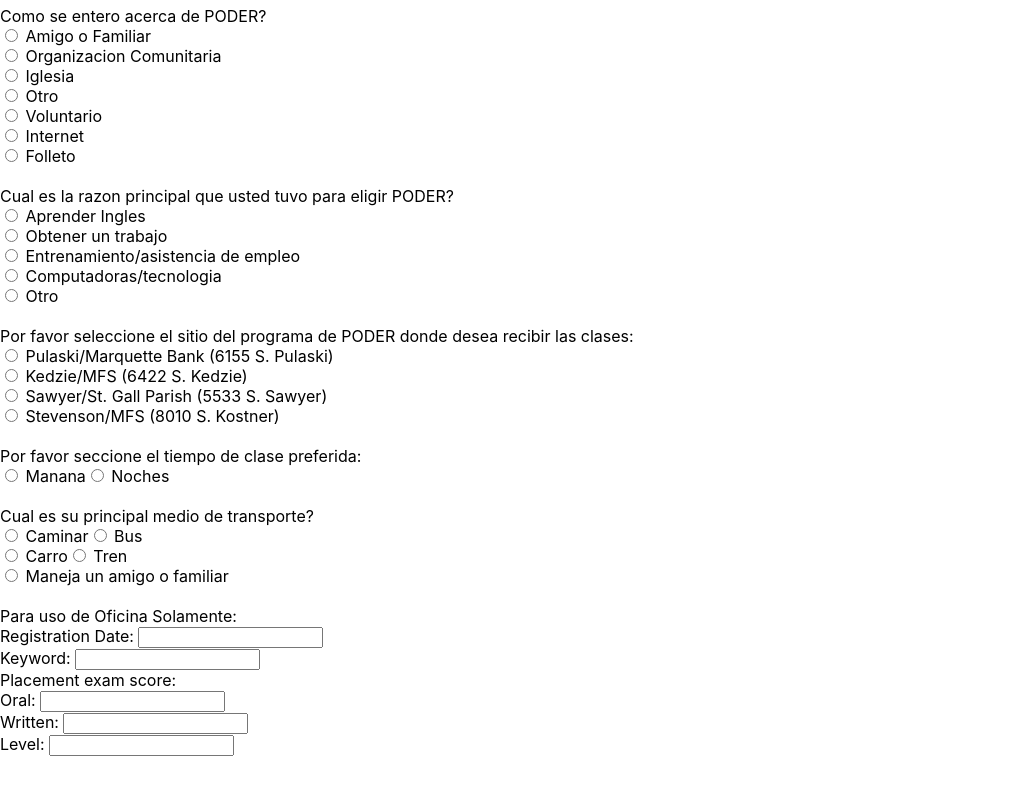
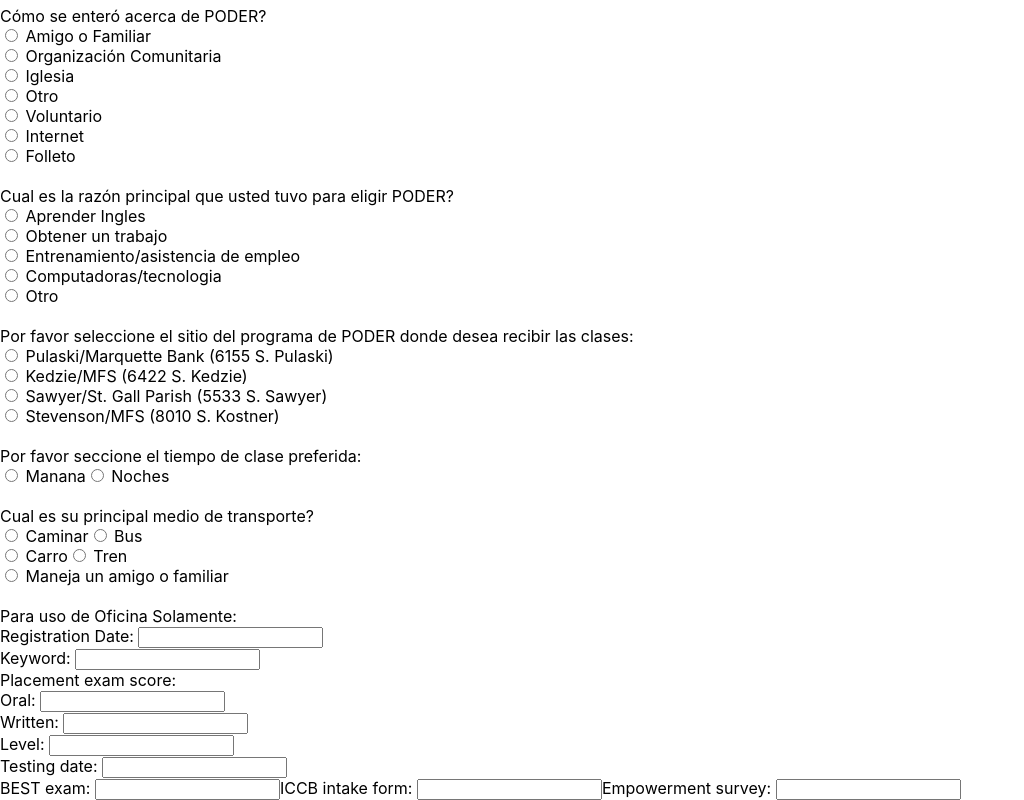
Before and after one commit to Chicago19/team-17, a React (Create React App) app in the folder my-app/: page /reg in a window 1280 px wide. Shown: the part 212-1012 px from the top of the page, without its empty margins (0-1024 px from the left). Before the commit the page ends 968 px from the top, so only its background shows below. Built offline with nearby package versions, Linux system fonts and the light colour scheme.

Commit message:
reg page 1 done

```diff
--- a/my-app/src/Reg.js
+++ b/my-app/src/Reg.js
@@ -31,16 +31,16 @@
         Nombre: <input type="text" name="name"/><br/><br/>
         Código Postal: <input type="text" name="zipcode"/><br/><br/>
         Correo Electrónico: <input type="text" name="email"/><br/><br/>
-        Como se entero acerca de PODER? <br/>
+        Cómo se enteró acerca de PODER? <br/>
         <input type="radio" name="referral" value="friendfam"/> Amigo o Familiar <br/>
-        <input type="radio" name="referral" value="community"/> Organizacion Comunitaria <br/>
+        <input type="radio" name="referral" value="community"/> Organización Comunitaria <br/>
         <input type="radio" name="referral" value="church"/> Iglesia <br/>
         <input type="radio" name="referral" value="other"/> Otro <br/>
         <input type="radio" name="referral" value="volunteer"/> Voluntario <br/>
         <input type="radio" name="referral" value="internet"/> Internet <br/>
         <input type="radio" name="referral" value="pamphlet"/> Folleto <br/>
         <br/>
-        Cual es la razon principal que usted tuvo para eligir PODER? <br/>
+        Cual es la razón principal que usted tuvo para eligir PODER? <br/>
         <input type="radio" name="choose" value="english"/> Aprender Ingles <br/>
         <input type="radio" name="choose" value="job"/> Obtener un trabajo <br/>
         <input type="radio" name="choose" value="training"/> Entrenamiento/asistencia de empleo <br/>
@@ -71,6 +71,10 @@
         Oral: <input type="text" name="oral"/> <br/>
         Written: <input type="text" name="written"/> <br/>
         Level: <input type="text" name="level"/> <br/>
+        Testing date: <input type="text" name="testdate"/> <br/>
+        BEST exam: <input type="text" name="best"/>
+        ICCB intake form: <input type="text" name="iccb"/>
+        Empowerment survey: <input type="text" name="empowerment"/>
       </form>
     );
   }
```
